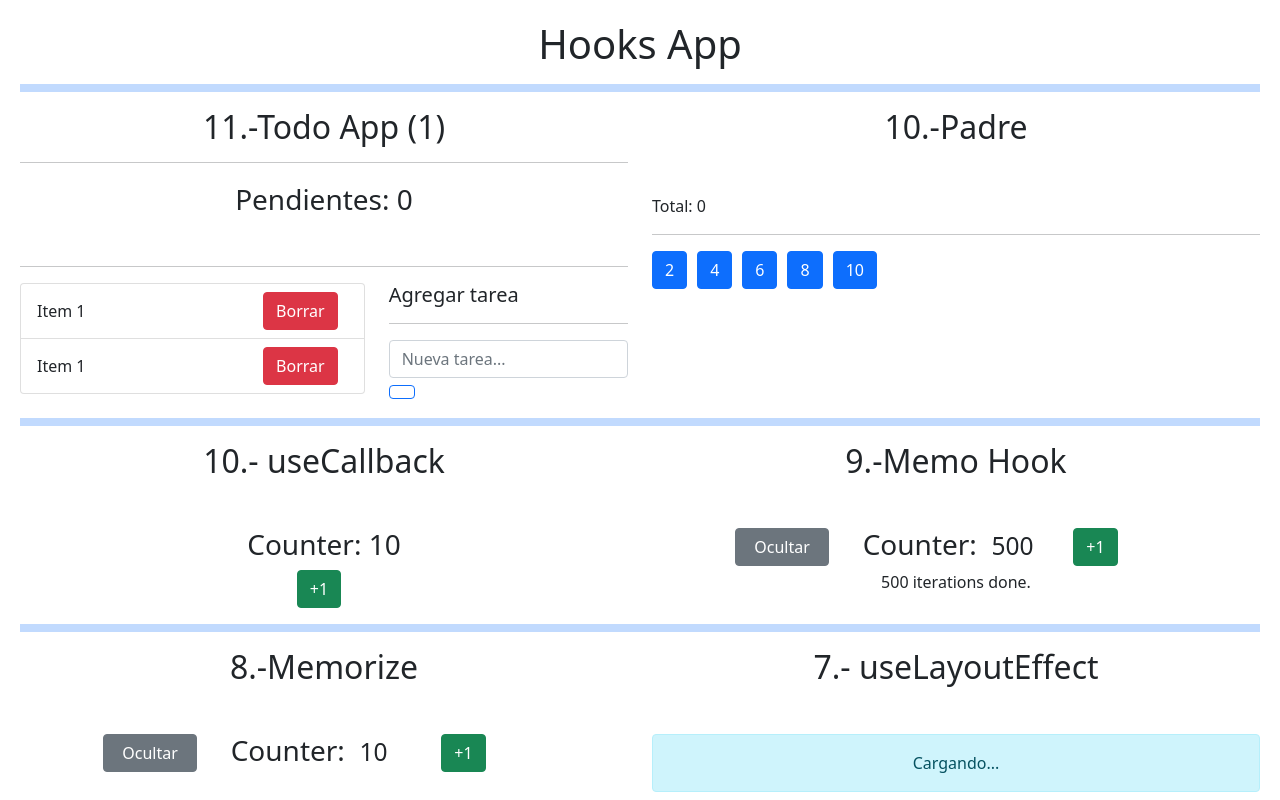
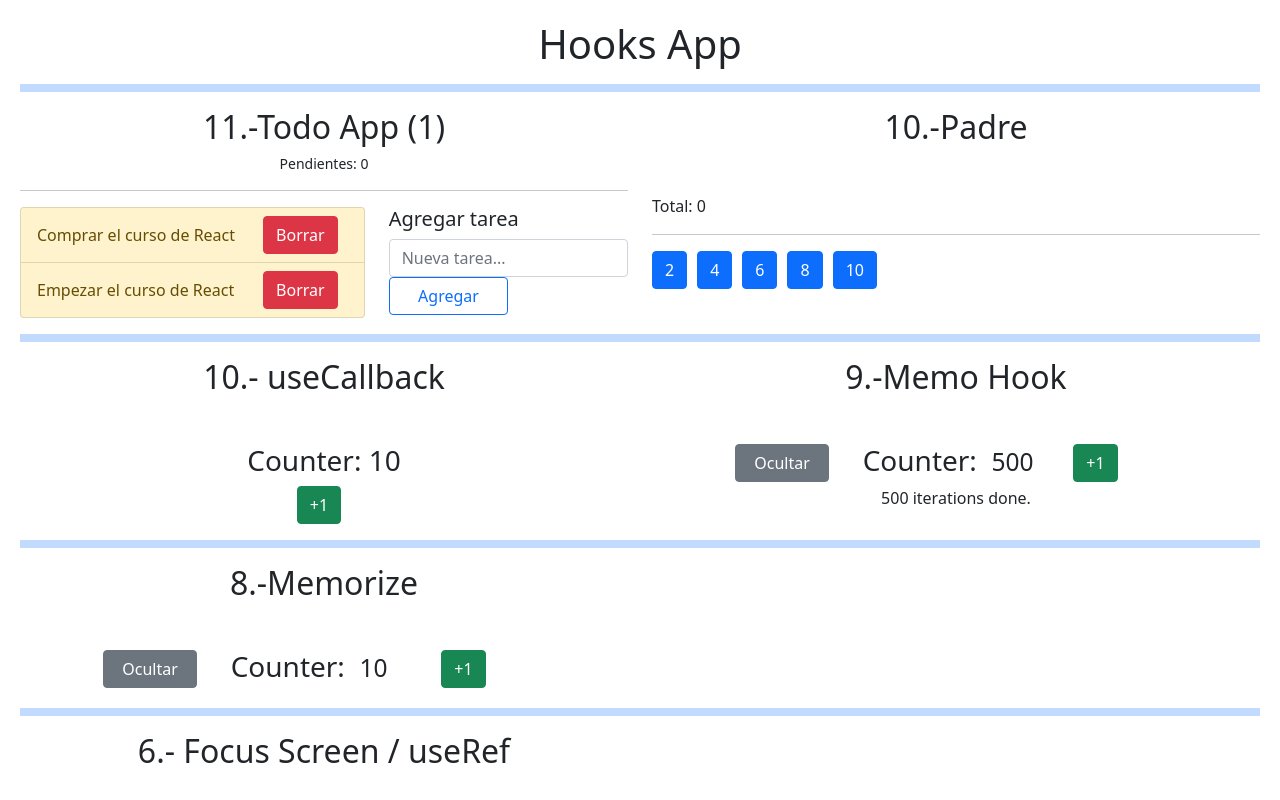
Before and after one commit to AlanGPmx/Udemy_CursoReact_01_FH, a React (Create React App) app in the folder 05-hook-app/: page / in a window 1280 px wide. Shown: the top 800 px of the page. Built offline with nearby package versions, Linux system fonts and the light colour scheme; no server answers.

Commit message:
WIP: Leccion 145

```diff
--- /dev/null
+++ b/05-hook-app/src/08-useReducer/TodoAdd.tsx
@@ -0,0 +1,51 @@
+import {useForm} from '../hooks';
+
+export const TodoAdd = (props: any) => {
+	const {onNewTodo} = props;
+
+	const {
+		formState: {description},
+		onInputChange,
+		onResetForm,
+	} = useForm({
+		description: '',
+	});
+
+	const onFormSubmit = (e: any) => {
+		e.preventDefault();
+
+		if (description.length <= 1) return;
+
+		const newTodo = {
+			id: new Date().getTime(),
+			done: false,
+			description,
+		};
+
+		onNewTodo && onNewTodo(newTodo);
+		onResetForm();
+	};
+
+	return (
+		<>
+			<form onSubmit={onFormSubmit}>
+				<input
+					type='text'
+					placeholder='Nueva tarea...'
+					className='form-control'
+					name='description'
+					value={description}
+					onChange={onInputChange}
+				/>
+
+				<div className='d-grid gap-2 d-md-block'>
+					<button
+						type='submit'
+						className='btn mx-auto w-50 btn-outline-primary'>
+						Agregar
+					</button>
+				</div>
+			</form>
+		</>
+	);
+};
--- a/05-hook-app/src/08-useReducer/TodoApp.tsx
+++ b/05-hook-app/src/08-useReducer/TodoApp.tsx
@@ -1,6 +1,7 @@
 import {useReducer} from 'react';
 import {TodoInterface, todoReducer} from './todoReducer';
 import {TodoList} from './TodoList';
+import {TodoAdd} from './TodoAdd';
 
 export const TodoApp = () => {
 	const initialState: TodoInterface[] = [
@@ -18,29 +19,26 @@ export const TodoApp = () => {
 
 	const [state, dispatch] = useReducer<any>(todoReducer, initialState);
 
+	const handleNewTodo = (todo: any) => {
+		console.log(todo);
+	};
+
 	return (
 		<>
-			<h2 className='text-center mb-5'>
-				11.-Todo App (1) <hr /> <small>Pendientes: 0</small>
-			</h2>
+			<span className='text-center mb-5'>
+				<h2>11.-Todo App (1)</h2>
+				<h6>
+					<small className='text-center'>Pendientes: 0</small>
+				</h6>
+			</span>
 			<hr />
-
 			<div className='row'>
 				<div className='col-7'>
 					<TodoList todos={state} />
 				</div>
 				<div className='col-5'>
 					<h5>Agregar tarea</h5>
-					<hr />
-					<form>
-						<input
-							type='text'
-							placeholder='Nueva tarea...'
-							className='form-control'
-						/>
-
-						<button type='submit' className='btn btn-outline-primary'></button>
-					</form>
+					<TodoAdd onNewTodo={handleNewTodo} />
 				</div>
 			</div>
 		</>
--- a/05-hook-app/src/08-useReducer/TodoItem.tsx
+++ b/05-hook-app/src/08-useReducer/TodoItem.tsx
@@ -1,8 +1,15 @@
-export const TodoItem = () => {
+export const TodoItem = (props: any) => {
+	const {
+		todo: {description, done},
+	} = props;
+
 	return (
 		<>
-			<li className='list-group-item d-flex justify-content-between'>
-				<span className='align-self-center'>Item 1</span>
+			<li
+				className={`list-group-item d-flex justify-content-between ${
+					done ? 'list-group-item-success' : 'list-group-item-warning'
+				} `}>
+				<span className='align-self-center'>{description}</span>
 				<button className='btn btn-danger'>Borrar</button>
 			</li>
 		</>
--- a/05-hook-app/src/08-useReducer/TodoList.tsx
+++ b/05-hook-app/src/08-useReducer/TodoList.tsx
@@ -7,7 +7,7 @@ export const TodoList = (props: any) => {
 		<>
 			<ul className='list-group'>
 				{todos.map((todo: any) => (
-					<TodoItem key={todo.id} />
+					<TodoItem key={todo.id} todo={todo} />
 				))}
 			</ul>
 		</>
--- a/05-hook-app/src/index.tsx
+++ b/05-hook-app/src/index.tsx
@@ -50,18 +50,14 @@ root.render(
 			<div className='col-md-6'>
 				<Memorize />
 			</div>
-			<div className='col-md-6'>
-				<Layout />
-			</div>
+			<div className='col-md-6'>{/* <Layout /> */}</div>
 			<div className='col-12'>
 				<Separador />
 			</div>
 			<div className='col-md-6'>
 				<FocusScreen />
 			</div>
-			<div className='col-md-6'>
-				<MultipleCustomHooks />
-			</div>
+			<div className='col-md-6'>{/* <MultipleCustomHooks /> */}</div>
 			<div className='col-12'>
 				<Separador />
 			</div>
```
